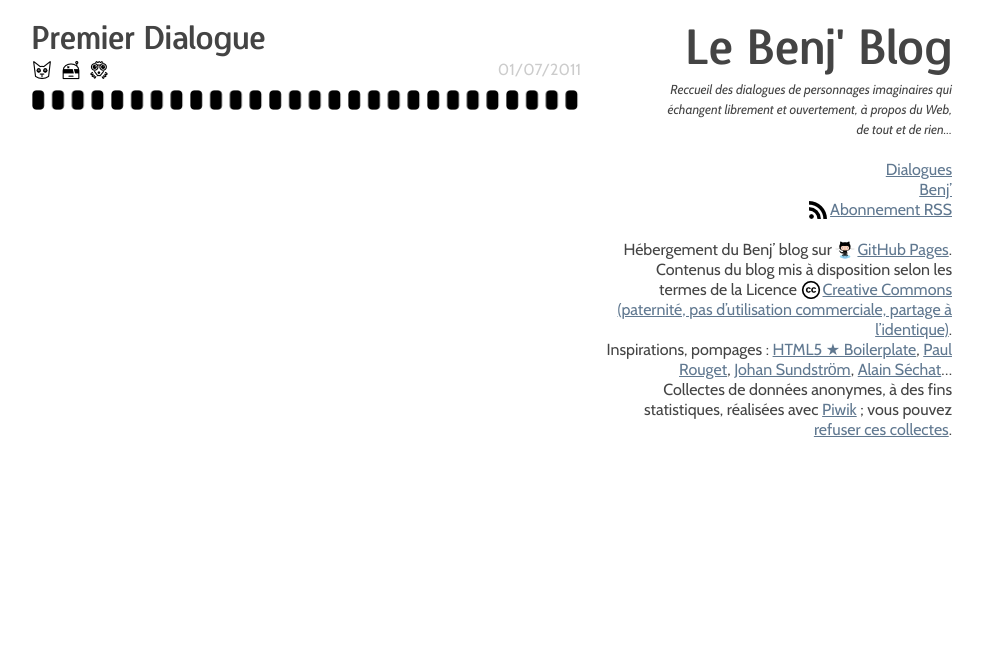
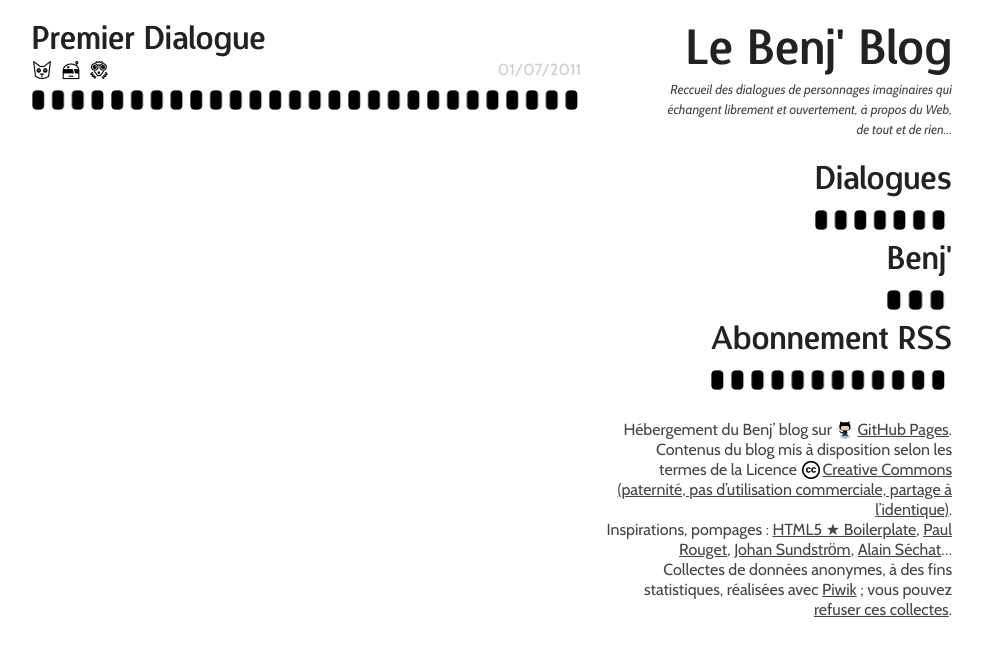
Before and after one commit to bmenant/bmenant.github.com, a Jekyll site: the page built from index.html, in a window 1280 px wide. Shown: the top 656 px of the page, without its empty margins (148-1131 px from the left). Built offline with Jekyll 4.4.1, drawn with Linux system fonts in a browser that asks for light colours; comment, search, counter and statistics services are not loaded.

Commit message:
Style in progress

```diff
--- a/css/style.css
+++ b/css/style.css
@@ -73,9 +73,11 @@
 .ie7 img { -ms-interpolation-mode: bicubic; }
 
 body, select, input, textarea {  color: #444; }
-h1, h2, h3, h4, h5, h6 { font-weight: normal; }
-a, a:active, a:visited { color: #607890; }
-a:hover { color: #036; }
+h1, h2, h3, h4, h5, h6 { font-weight: normal; color: #222; }
+a { color: #444; }
+a:visited { color: #777; }
+a:hover, a:focus, a:active { color: #000; }
+a:focus, a:active { text-decoration: underline; }
 
 /**
  * Benj’ blog, main styles
@@ -93,44 +95,17 @@
 /**
  * Header =header
  */
-  header h1 {
-    /*
-    margin-bottom : 0.208em;
-    padding-bottom: 0.625em;*/
-    font          : normal 3em/1.25 BenjDesignosaur, cursive, sans-serif;
-    /*background    : url('/assets/filet_20x20.png') 0 100% repeat-x;*/
-  }/*
-  .borderimage header h1 {
-    margin-bottom       : 0.208em;
-    padding-bottom      : 0;
-    border              : dotted 20px #000;
-    border-width        : 0 0 20px;
-    -moz-border-image   : url('/assets/filet_20x20.png') 0 0 20 round;
-    -webkit-border-image: url('/assets/filet_20x20.png') 0 0 20 round;
-    -o-border-image     : url('/assets/filet_20x20.png') 0 0 20 round;
-    border-image        : url('/assets/filet_20x20.png') 0 0 20 round;
-    background          : none;
-  }*/
-    h1 a:link,
-    h1 a:visited {
-      -moz-transition   : color .2s;
-      -webkit-transition: color .2s;
-      -o-transition     : color .2s;
-      -ms-transition    : color .2s;
-      transition        : color .2s;
-      text-decoration   : none;
-      color             : #444;
-    }
-    h1 a:hover,
-    h1 a:focus,
-    h1 a:active {
-      text-shadow : 0 0 1px;
-      outline     : none;
-      color       : #000;
-    }
-  .rss a {
-    background-position: 0 -40px;
-  }
+#header li a {
+  display: inline-block;
+}
+#header li.active a {
+  text-decoration: line-through;
+}
+.rss a {
+  /*background-position: 0 -40px;*/
+  background  : none !important;
+  padding-left: 0 !important;
+}
 
 /**
  * Footer =footer
@@ -201,61 +176,25 @@
   list-style      : none;
   list-style-image: none;
 }
-section#contenu li {
-  margin-bottom : 0.625em;
-  padding-bottom: 1.875em;
-  font          : 1em/1.25 BenjCabin, sans-serif;
-  background    : url('/assets/filet_20x20.png') 0 100% repeat-x;
-}
-.borderimage section#contenu li {
-  padding-bottom      : 0.625em;
-  border              : dotted 20px #000;
-  border-width        : 0 0 20px;
-  -moz-border-image   : url('/assets/filet_20x20.png') 0 0 20 round;
-  -webkit-border-image: url('/assets/filet_20x20.png') 0 0 20 round;
-  -o-border-image     : url('/assets/filet_20x20.png') 0 0 20 round;
-  border-image        : url('/assets/filet_20x20.png') 0 0 20 round;
-  background          : none;
-}
-  section#contenu a {
-    display           : block;
-    -moz-transition   : color .2s;
-    -webkit-transition: color .2s;
-    -o-transition     : color .2s;
-    -ms-transition    : color .2s;
-    transition        : color .2s;
-    font              : normal 2em/1.25 BenjDesignosaur, cursive, sans-serif;
-    text-decoration   : none;
-    color             : #444;
-  }
-    section#contenu a:visited {
-      color: #777;
-    }
-    section#contenu a:hover,
-    section#contenu a:focus,
-    section#contenu a:active {
-      text-shadow : 0 0 1px;
-      outline     : none;
-      color       : #000;
-    }
-    section#contenu a:focus {
-      text-decoration: underline;
-    }
   section#contenu li div,
   section#contenu li time {
-    -moz-transition   : color .5s;
-    -webkit-transition: color .5s;
-    -o-transition     : color .5s;
-    -ms-transition    : color .5s;
-    transition        : color .5s;
+    -moz-transition   : color 0.5s;
+    -webkit-transition: color 0.5s;
+    -o-transition     : color 0.5s;
+    -ms-transition    : color 0.5s;
+    transition        : color 0.5s;
   }
   section#contenu li div {
     float   : right;
     color   : transparent;
   }
   section#contenu li time {
-    color: #CCC; color: rgba(0, 0, 0, .2);
+    color: #CCC; color: rgba(0, 0, 0, 0.2);
   }
+    section#contenu li a {
+      font    : normal 2em/1.25 BenjDesignosaur, cursive, sans-serif;
+      display : block;
+    }
     section#contenu a:focus ~ div,
     section#contenu a:focus ~ div time,
     section#contenu a:active ~ div,
@@ -313,11 +252,11 @@
     width             : 30%;
     height            : 120px;
     margin            : 0.313em;
-    -moz-transition   : all 6s;
-    -webkit-transition: all 6s;
-    -o-transition     : all 6s;
-    -ms-transition    : all 6s;
-    transition        : all 6s;
+    -moz-transition   : all 6s ease-in-out;
+    -webkit-transition: all 6s ease-in-out;
+    -o-transition     : all 6s ease-in-out;
+    -ms-transition    : all 6s ease-in-out;
+    transition        : all 6s ease-in-out;
   }
   article header .le-chat,
   article header .chat {
@@ -355,7 +294,59 @@
     /* @todo Add transition, here */
   }
 
+/**
+ * Common styles for Header and Content
+ * =header =content
+ */
+header h1 {
+  font: normal 3em/1.25 BenjDesignosaur, cursive, sans-serif;
+}
+#header a:link,
+#header a:visited,
+section#contenu a:link {
+  -moz-transition   : all 0.2s;
+  -webkit-transition: all 0.2s;
+  -o-transition     : all 0.2s;
+  -ms-transition    : all 0.2s;
+  transition        : all 0.2s;
+  text-decoration   : none;
+  color             : #222;
+}
+  #header a:hover,
+  #header a:focus,
+  #header a:active,
+  section#contenu a:hover,
+  section#contenu a:focus,
+  section#contenu a:active {
+    text-shadow : 0 0 1px, 0 0 1px, 0 0 1px;
+    outline     : none;
+  }
+  #header a:focus,
+  section#contenu a:focus {
+    text-decoration: underline;
+  }
 
+#header li a,
+section#contenu li {
+  margin-bottom : 10px;
+  padding-bottom: 30px;
+  background    : url('/assets/filet_20x20.png') 0 100% repeat-x;
+}
+.borderimage #header li a,
+.borderimage section#contenu li {
+  padding-bottom      : 10px;
+  border              : dotted 20px #000;
+  border-width        : 0 0 20px;
+  -moz-border-image   : url('/assets/filet_20x20.png') 0 0 20 round;
+  -webkit-border-image: url('/assets/filet_20x20.png') 0 0 20 round;
+  -o-border-image     : url('/assets/filet_20x20.png') 0 0 20 round;
+  border-image        : url('/assets/filet_20x20.png') 0 0 20 round;
+  background          : none;
+}
+  #header li a,
+  section#contenu li a {
+    font: normal 2em/1.25 BenjDesignosaur, cursive, sans-serif;
+  }
 
 
 
```
